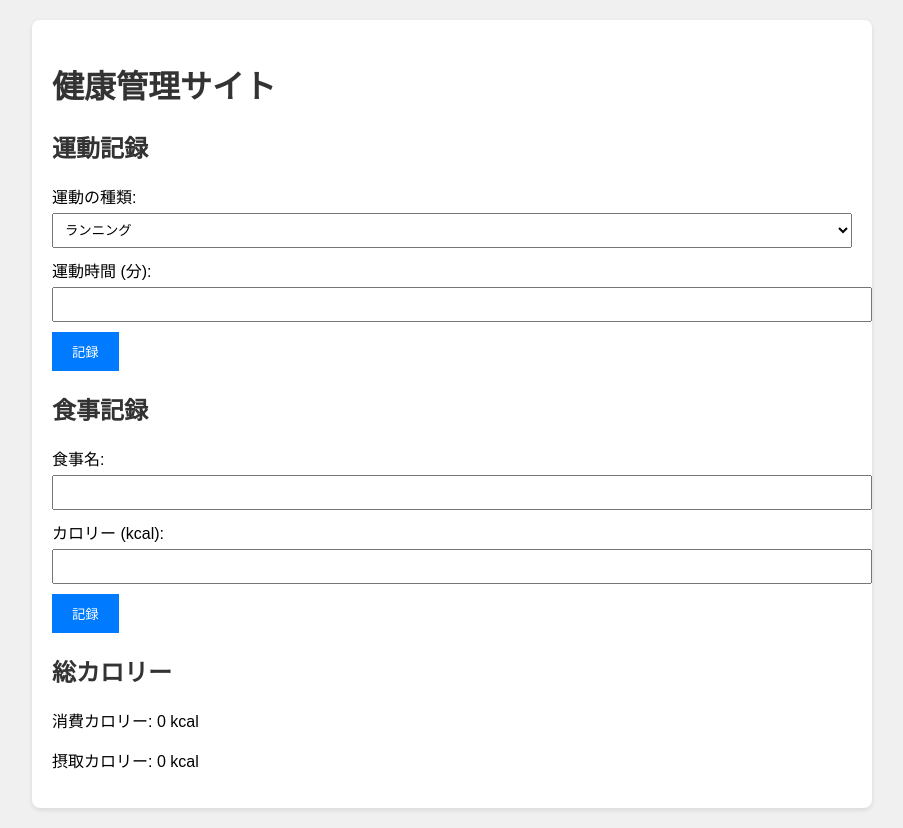
After one commit to 1F10220195/team_web, a Flask app: page /health in a window 1280 px wide. The commit adds this page. Shown: the whole page, without its empty margins (188-1091 px from the left). Run offline with Flask 3, Linux system fonts and the light colour scheme; a user stored in the database is signed in.

Commit message:
記録サイト作成　ページ移動不可

```diff
--- a/app.py
+++ b/app.py
@@ -89,6 +89,15 @@ def logout():
     flash('ログアウトしました。')
     return redirect(url_for('login'))
 
+@app.route('/health', methods=['GET', 'POST'])
+def health():
+    if 'user_id' in session:
+        return render_template('health.html')
+    else:
+        flash('ログインしてください。')
+        return redirect(url_for('login'))
+
+
 if __name__ == "__main__":
     # Flaskのインスタンスフォルダがない場合は作成
     if not os.path.exists(app.instance_path):
--- /dev/null
+++ b/css/style.css
@@ -0,0 +1,51 @@
+body {
+    font-family: Arial, sans-serif;
+    background-color: #f0f0f0;
+    margin: 0;
+    padding: 20px;
+}
+
+.container {
+    max-width: 800px;
+    margin: 0 auto;
+    background-color: #fff;
+    padding: 20px;
+    border-radius: 8px;
+    box-shadow: 0 2px 5px rgba(0, 0, 0, 0.1);
+}
+
+h1, h2 {
+    color: #333;
+}
+
+form {
+    margin-bottom: 20px;
+}
+
+label {
+    display: block;
+    margin-top: 10px;
+}
+
+input, select {
+    width: 100%;
+    padding: 8px;
+    margin-top: 5px;
+}
+
+button {
+    margin-top: 10px;
+    padding: 10px 20px;
+    background-color: #007bff;
+    color: white;
+    border: none;
+    cursor: pointer;
+}
+
+button:hover {
+    background-color: #0056b3;
+}
+
+#exercise-results, #meal-results {
+    margin-top: 20px;
+}
--- /dev/null
+++ b/js/script.js
@@ -0,0 +1,43 @@
+let totalCaloriesBurned = 0;
+let totalCaloriesConsumed = 0;
+
+document.getElementById("exercise-form").addEventListener("submit", function(e) {
+    e.preventDefault();
+
+    const exerciseType = document.getElementById("exercise-type").value;
+    const duration = parseInt(document.getElementById("exercise-duration").value);
+
+    // 運動ごとの消費カロリー (仮の値: 1分あたり)
+    const calorieRates = {
+        "ランニング": 10,
+        "ウォーキング": 5,
+        "サイクリング": 8
+    };
+
+    const caloriesBurned = duration * calorieRates[exerciseType];
+    totalCaloriesBurned += caloriesBurned;
+
+    document.getElementById("exercise-results").innerHTML +=
+        `<p>${exerciseType}を${duration}分行いました: ${caloriesBurned} kcal消費</p>`;
+
+    updateCalories();
+});
+
+document.getElementById("meal-form").addEventListener("submit", function(e) {
+    e.preventDefault();
+
+    const mealName = document.getElementById("meal-name").value;
+    const calories = parseInt(document.getElementById("calories").value);
+
+    totalCaloriesConsumed += calories;
+
+    document.getElementById("meal-results").innerHTML +=
+        `<p>${mealName}: ${calories} kcal摂取</p>`;
+
+    updateCalories();
+});
+
+function updateCalories() {
+    document.getElementById("total-calories").textContent = `消費カロリー: ${totalCaloriesBurned} kcal`;
+    document.getElementById("total-consumed").textContent = `摂取カロリー: ${totalCaloriesConsumed} kcal`;
+}
--- /dev/null
+++ b/templates/health.html
@@ -0,0 +1,53 @@
+<!DOCTYPE html>
+<html lang="ja">
+<head>
+    <meta charset="UTF-8">
+    <meta name="viewport" content="width=device-width, initial-scale=1.0">
+    <title>健康管理サイト</title>
+    <link rel="stylesheet" href="../css/style.css">
+</head>
+<body>
+    <div class="container">
+        <h1>健康管理サイト</h1>
+
+        <!-- 運動の記録フォーム -->
+        <section class="exercise-section">
+            <h2>運動記録</h2>
+            <form id="exercise-form">
+                <label for="exercise-type">運動の種類:</label>
+                <select id="exercise-type" required>
+                    <option value="ランニング">ランニング</option>
+                    <option value="ウォーキング">ウォーキング</option>
+                    <option value="サイクリング">サイクリング</option>
+                </select>
+                <label for="exercise-duration">運動時間 (分):</label>
+                <input type="number" id="exercise-duration" required min="1">
+                <button type="submit">記録</button>
+            </form>
+            <div id="exercise-results"></div>
+        </section>
+
+        <!-- 食事の記録フォーム -->
+        <section class="meal-section">
+            <h2>食事記録</h2>
+            <form id="meal-form">
+                <label for="meal-name">食事名:</label>
+                <input type="text" id="meal-name" required>
+                <label for="calories">カロリー (kcal):</label>
+                <input type="number" id="calories" required min="0">
+                <button type="submit">記録</button>
+            </form>
+            <div id="meal-results"></div>
+        </section>
+
+        <!-- 総カロリー表示 -->
+        <section class="summary-section">
+            <h2>総カロリー</h2>
+            <p id="total-calories">消費カロリー: 0 kcal</p>
+            <p id="total-consumed">摂取カロリー: 0 kcal</p>
+        </section>
+    </div>
+
+    <script src="../js/script.js"></script>
+</body>
+</html>
--- a/templates/home.html
+++ b/templates/home.html
@@ -38,6 +38,7 @@
                 });
             }
         </script>
+    <p><a href="/health">健康管理ページに移動</a></p>
     <p><a href="/logout">ログアウト</a></p>
 </body>
 </html>
```
